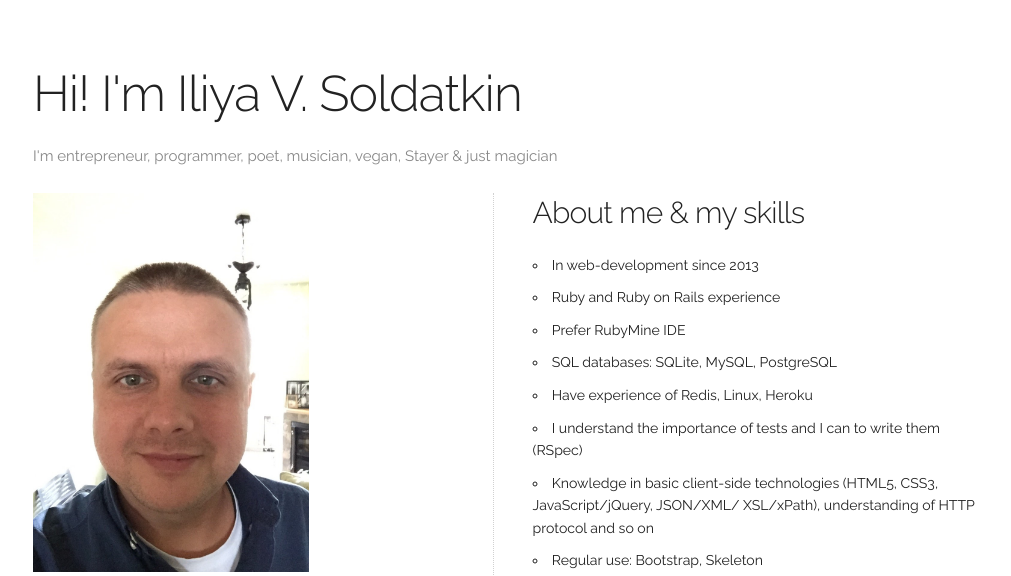
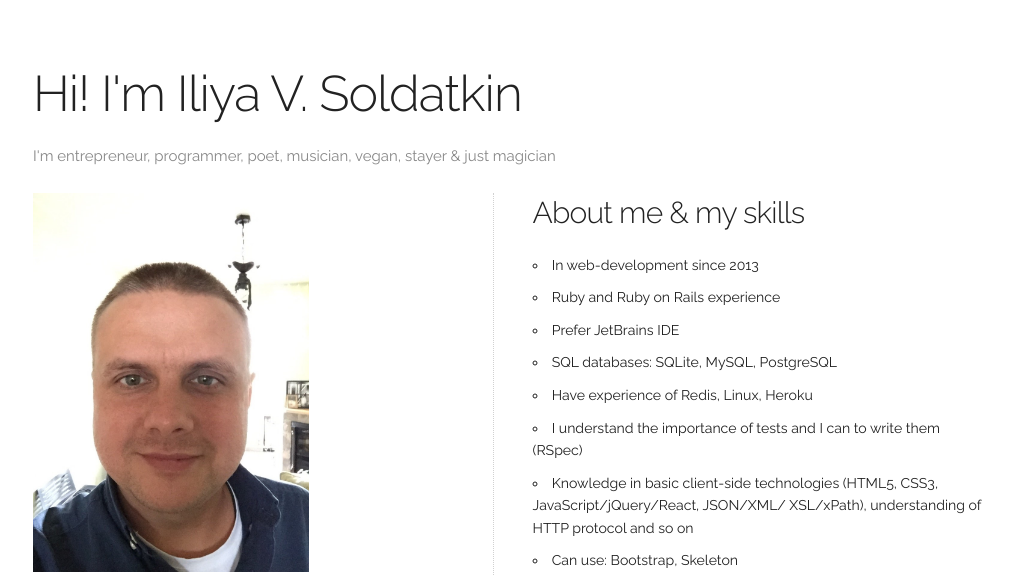
Before and after one commit to iliyasold/cv, a plain HTML site: page index.html in a window 1280 px wide. Shown: the top 576 px of the page, without its empty margins (127-1138 px from the left). Drawn offline with Linux system fonts and the light colour scheme.

Commit message:
Update index.html

```diff
--- a/index.html
+++ b/index.html
@@ -34,7 +34,7 @@
 <div class="container">
     <div class="row" style="margin-top: 6.7%">
         <h1>Hi! I'm Iliya V. Soldatkin</h1>
-        <p style="color: #888888">I'm еntrepreneur, programmer, poet, musician, vegan, Stayer & just magician</p>
+        <p style="color: #888888">I'm еntrepreneur, programmer, poet, musician, vegan, stayer & just magician</p>
     </div>
     <div class="row">
         <div class="six columns" style="border-right: 1px dotted #D1D1D1;">
@@ -79,13 +79,13 @@
             <ul>
                 <li>In web-development since 2013</li>
                 <li>Ruby and Ruby on Rails experience</li>
-                <li>Prefer RubyMine IDE</li>
+                <li>Prefer JetBrains IDE</li>
                 <li>SQL databases: SQLite, MySQL, PostgreSQL</li>
                 <li>Have experience of Redis, Linux, Heroku</li>
                 <li>I understand the importance of tests and I can to write them (RSpec)</li>
-                <li>Knowledge in basic client-side technologies (HTML5, CSS3, JavaScript/jQuery, JSON/XML/
+                <li>Knowledge in basic client-side technologies (HTML5, CSS3, JavaScript/jQuery/React, JSON/XML/
                 XSL/xPath), understanding of HTTP protocol and so on</li>
-                <li>Regular use: Bootstrap, Skeleton</li>
+                <li>Can use: Bootstrap, Skeleton</li>
                 <li>Standard knowledge of command-line and other default tools</li>
                 <li>Prefer Git as version control system</li>
                 <li>VBA, Microsoft Access skills</li>
```
